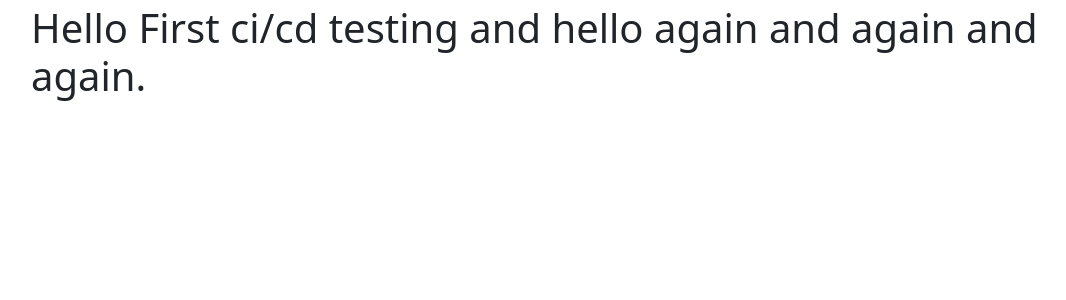
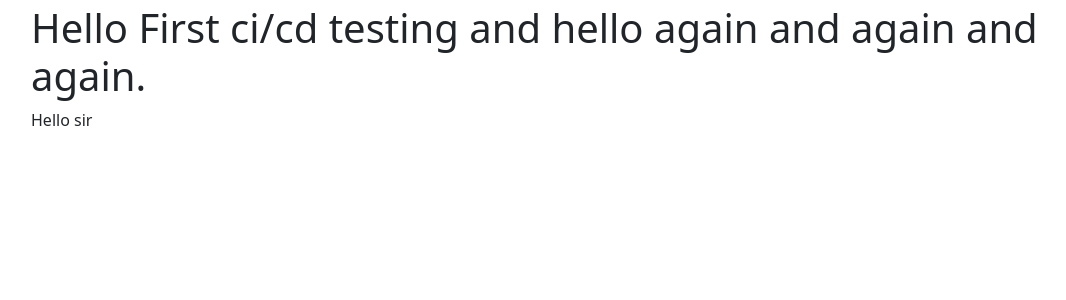
Before and after one commit to youbrajrai/saas, a Django app: page /billing/ in a window 1280 px wide. Shown: the part 56-356 px from the top of the page, without its empty margins (51-1117 px from the left). Run offline with Django 4.2, Linux system fonts and the light colour scheme; parts of the project's set-up code (start-up, migrations or seed data) failed here and were passed over; some libraries are stand-ins or nearby versions.

Commit message:
small changes in billing home.html fifth attempt

```diff
--- a/fcd_community/templates/billing/home.html
+++ b/fcd_community/templates/billing/home.html
@@ -1,4 +1,5 @@
 {% extends "base.html" %}
 {% block content %}
   <h1>Hello First ci/cd testing and hello again and again and again.</h1>
+  <p>Hello sir</p>
 {% endblock %}
```
